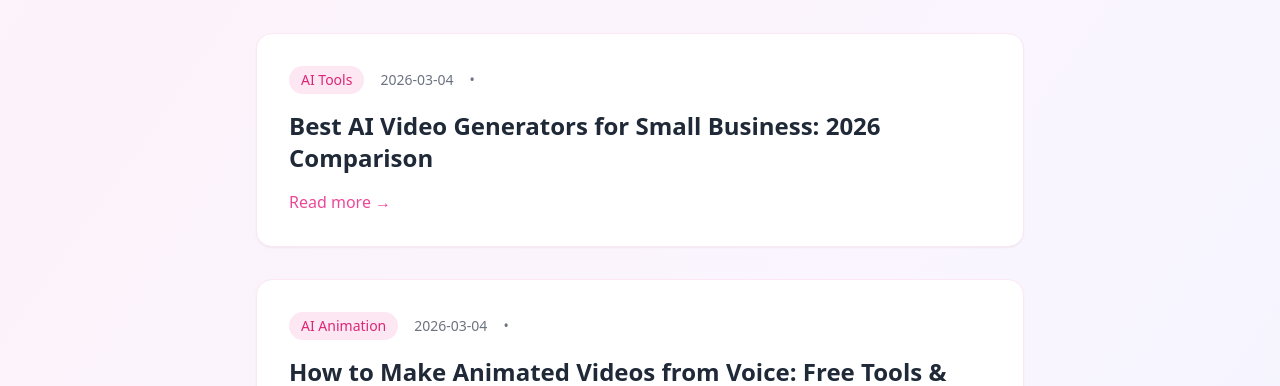
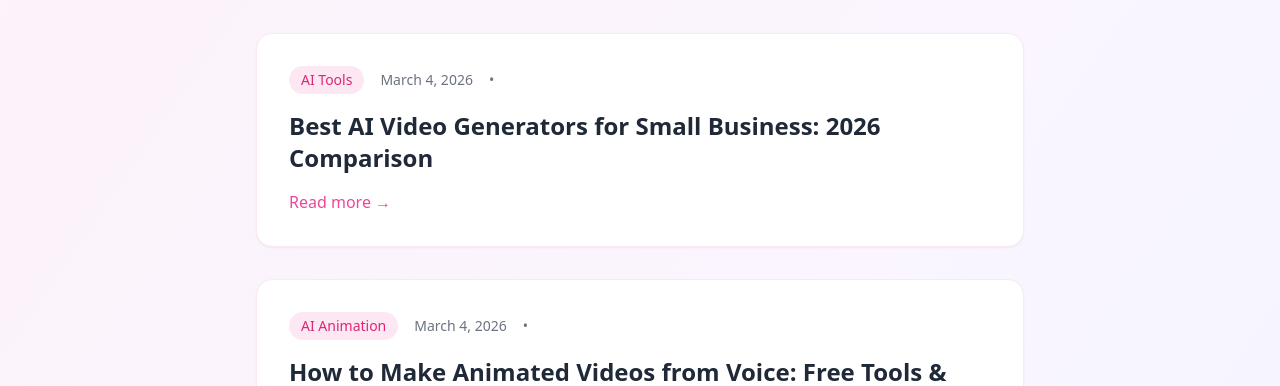
Before and after one commit to dishraters/panimate, a Next.js app in the folder panimate/: page /blog in a window 1280 px wide. Shown: the part 296-682 px from the top of the page. Built offline with nearby package versions, Linux system fonts and the light colour scheme.

Commit message:
fix: add proper date formatting to blog posts

```diff
--- a/panimate/src/app/blog/[slug]/page.tsx
+++ b/panimate/src/app/blog/[slug]/page.tsx
@@ -5,6 +5,20 @@ import { getBlogPost, getAllBlogPosts } from '@/lib/blog';
 import ReactMarkdown from 'react-markdown';
 
 export const dynamic = 'force-dynamic';
+
+function formatDate(dateStr: string): string {
+  if (!dateStr) return ''
+  try {
+    const date = new Date(dateStr + 'T00:00:00')
+    return date.toLocaleDateString('en-US', {
+      year: 'numeric',
+      month: 'long',
+      day: 'numeric',
+    })
+  } catch {
+    return dateStr
+  }
+}
 
 export function generateStaticParams() {
   const posts = getAllBlogPosts();
@@ -51,7 +65,7 @@ export default function BlogPost({ params }: { params: { slug: string } }) {
             <span className="bg-pink-100 text-pink-600 px-3 py-1 rounded-full font-medium">
               {post.category}
             </span>
-            <span>{post.date}</span>
+            <span>{formatDate(post.date)}</span>
             <span>•</span>
             <span>{post.readTime}</span>
           </div>
--- a/panimate/src/app/blog/page.tsx
+++ b/panimate/src/app/blog/page.tsx
@@ -3,6 +3,20 @@ import Link from 'next/link';
 import { getAllBlogPosts } from '@/lib/blog';
 
 export const dynamic = 'force-dynamic';
+
+function formatDate(dateStr: string): string {
+  if (!dateStr) return ''
+  try {
+    const date = new Date(dateStr + 'T00:00:00')
+    return date.toLocaleDateString('en-US', {
+      year: 'numeric',
+      month: 'long',
+      day: 'numeric',
+    })
+  } catch {
+    return dateStr
+  }
+}
 
 const blogPosts = getAllBlogPosts();
 
@@ -50,7 +64,7 @@ export default function Blog() {
                     <span className="bg-pink-100 text-pink-600 px-3 py-1 rounded-full font-medium">
                       {post.category}
                     </span>
-                    <span>{post.date}</span>
+                    <span>{formatDate(post.date)}</span>
                     <span>•</span>
                     <span>{post.readTime}</span>
                   </div>
```
